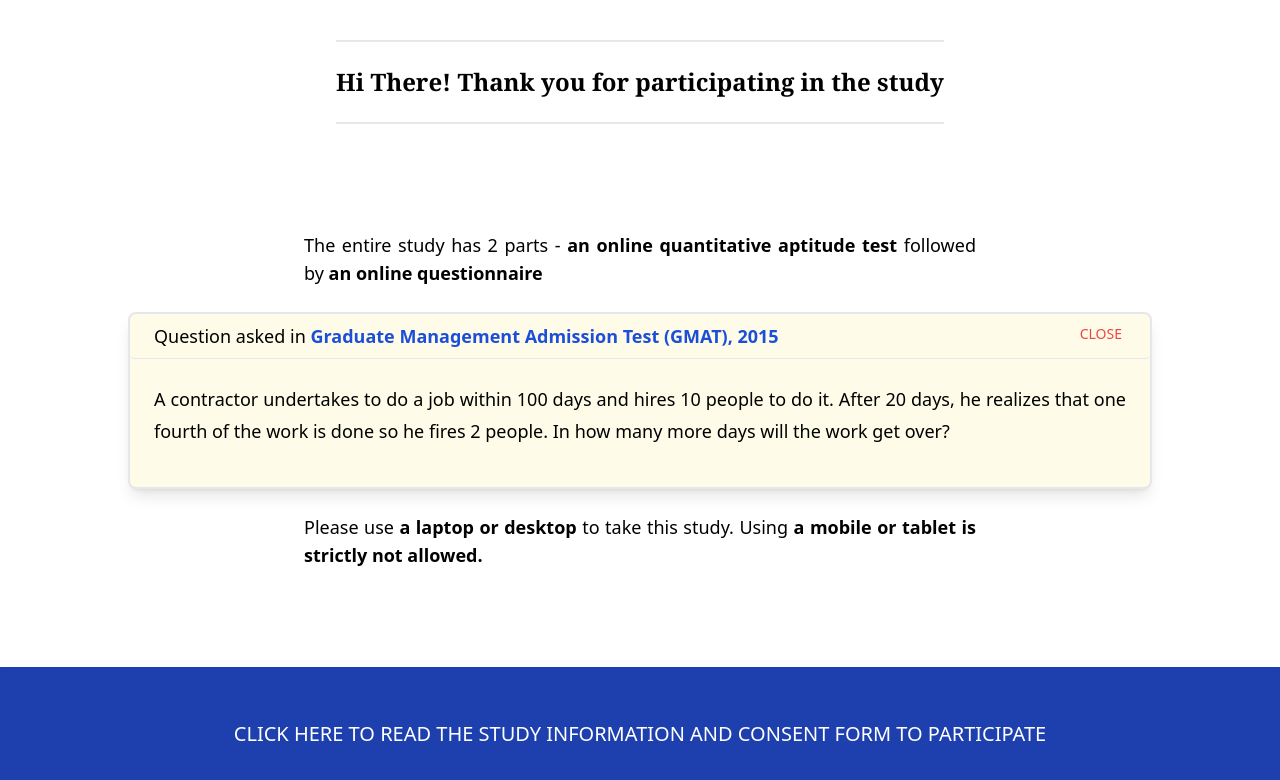
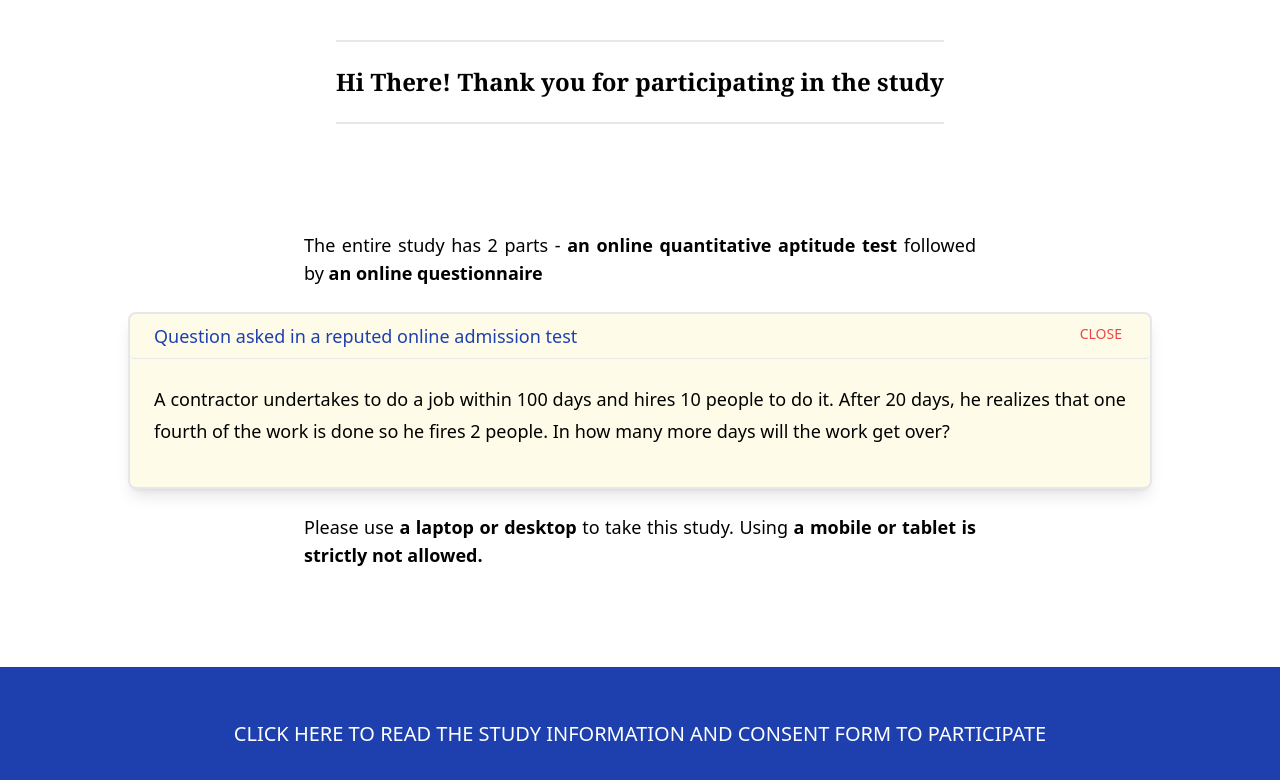
Before and after one commit to svdpmukherjee/exam-interface, a Next.js app: page / in a window 1280 px wide. Both pictures are taken after a click on the button "EXAMPLE OF SUCH QUESTIONS". Shown: the top 780 px of the page. Built offline with nearby package versions, Linux system fonts and the light colour scheme.

Commit message:
Update index.js

```diff
--- a/pages/index.js
+++ b/pages/index.js
@@ -82,12 +82,13 @@ export default function Home() {
                             <div className="grid grid-cols-4 border-b border-solid border-blueGray-200 rounded-b ">
                               <div className="col-span-3  px-6 py-2 ">
                                 <span className="text-blue-700 ">
-                                  <span className="text-black">
+                                  <span className="text-blue-800">
                                     {' '}
-                                    Question asked in{' '}
+                                    Question asked in a reputed online admission
+                                    test
                                   </span>
 
-                                  <a
+                                  {/* <a
                                     className="font-semibold "
                                     // onClick={linkClicked}
                                     // href="https://gmatclub.com/forum/a-contractor-undertakes-to-do-a-job-within-100-days-and-hires-10-peopl-205203.html"
@@ -95,7 +96,7 @@ export default function Home() {
                                   >
                                     Graduate Management Admission Test (GMAT),
                                     2015
-                                  </a>
+                                  </a> */}
                                 </span>{' '}
                               </div>
                               <div className="col-span-1  justify-end flex">
@@ -248,7 +249,7 @@ export default function Home() {
                       . You should not look for any help either on the internet
                       or from anyone else during the test. After the test, you
                       shall fill up an online questionnaire regarding your
-                      experience and some of your general opinions.{' '}
+                      experience.{' '}
                       <span className="font-semibold">
                         The total duration of the study will take around 15
                         minutes
```
